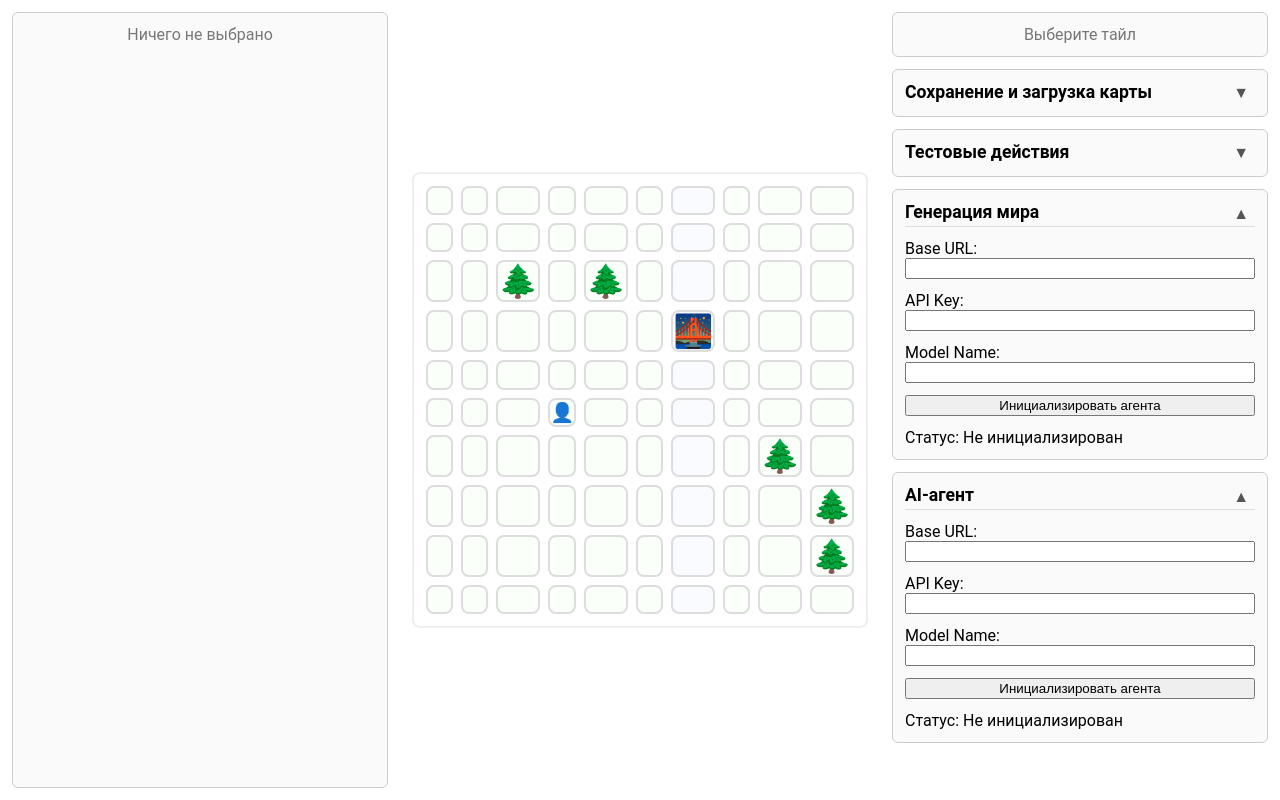
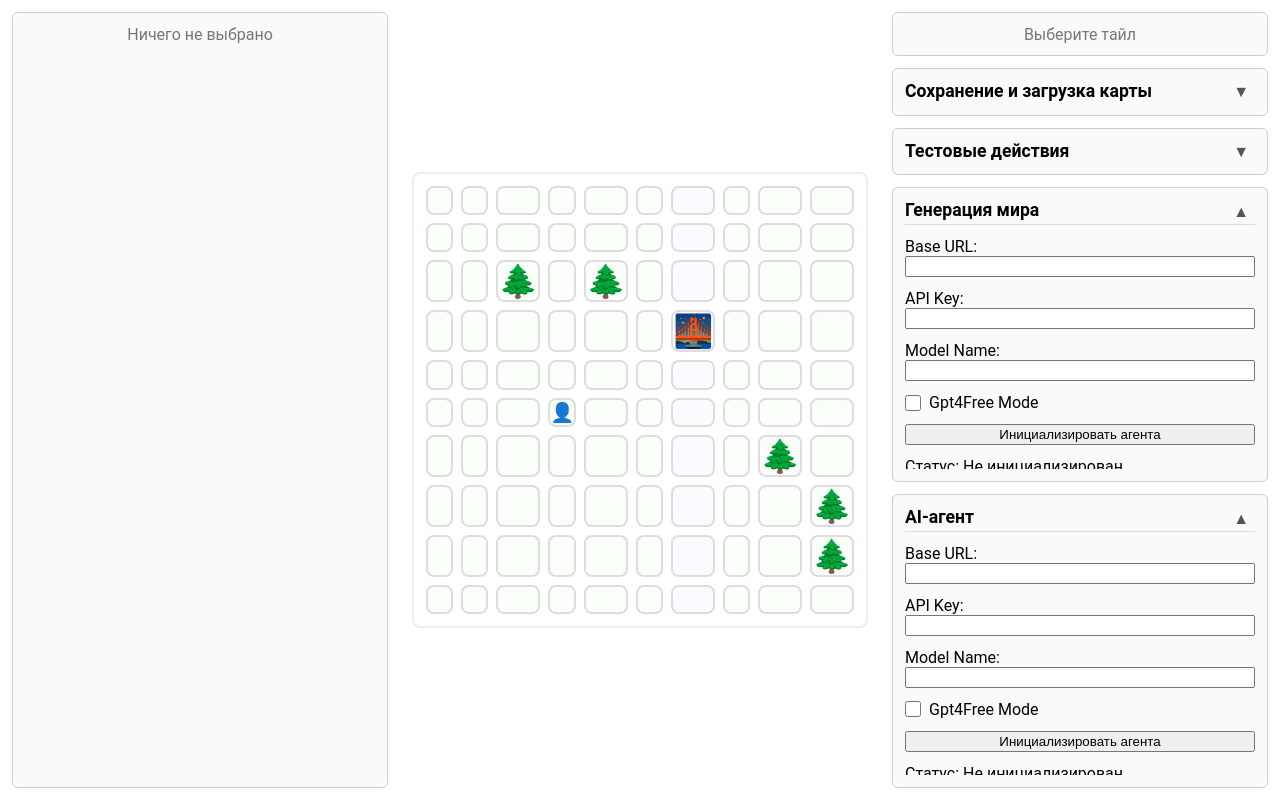
Before and after one commit to theqoqqi/ai-survival-sim, a React (Create React App) app: page / in a window 1280 px wide. Built offline with nearby package versions, Linux system fonts and the light colour scheme.

Commit message:
feat: add Gpt4Free Mode checkbox to AgentSetupView

```diff
--- a/src/components/sidebar/agentPanels/AgentSetupView.tsx
+++ b/src/components/sidebar/agentPanels/AgentSetupView.tsx
@@ -12,6 +12,7 @@ export const AgentSetupView: React.FC<AgentSetupViewProps> = ({ storageKeyPrefix
     const [apiKey, setApiKey] = React.useState<string>('');
     const [baseUrl, setBaseUrl] = React.useState<string>('');
     const [modelName, setModelName] = React.useState<string>('');
+    const [gpt4FreeMode, setGpt4FreeMode] = React.useState<boolean>(false);
     const [status, setStatus] = React.useState<string>('Не инициализирован');
 
     const initializeAgent = () => {
@@ -26,6 +27,7 @@ export const AgentSetupView: React.FC<AgentSetupViewProps> = ({ storageKeyPrefix
                 apiKey,
                 apiBaseUrl: baseUrl,
                 modelName,
+                gpt4FreeMode,
             });
         } catch (e) {
             setStatus('Ошибка: ' + (e as Error)?.message);
@@ -56,6 +58,13 @@ export const AgentSetupView: React.FC<AgentSetupViewProps> = ({ storageKeyPrefix
                 value={modelName}
                 onChange={setModelName}
             />
+            <PersistentField
+                type='checkbox'
+                label='Gpt4Free Mode'
+                storageKey={`${storageKeyPrefix}_gpt4FreeMode`}
+                value={gpt4FreeMode}
+                onChange={value => setGpt4FreeMode(value === 'true')}
+            />
             <button onClick={initializeAgent}>
                 Инициализировать агента
             </button>
```
